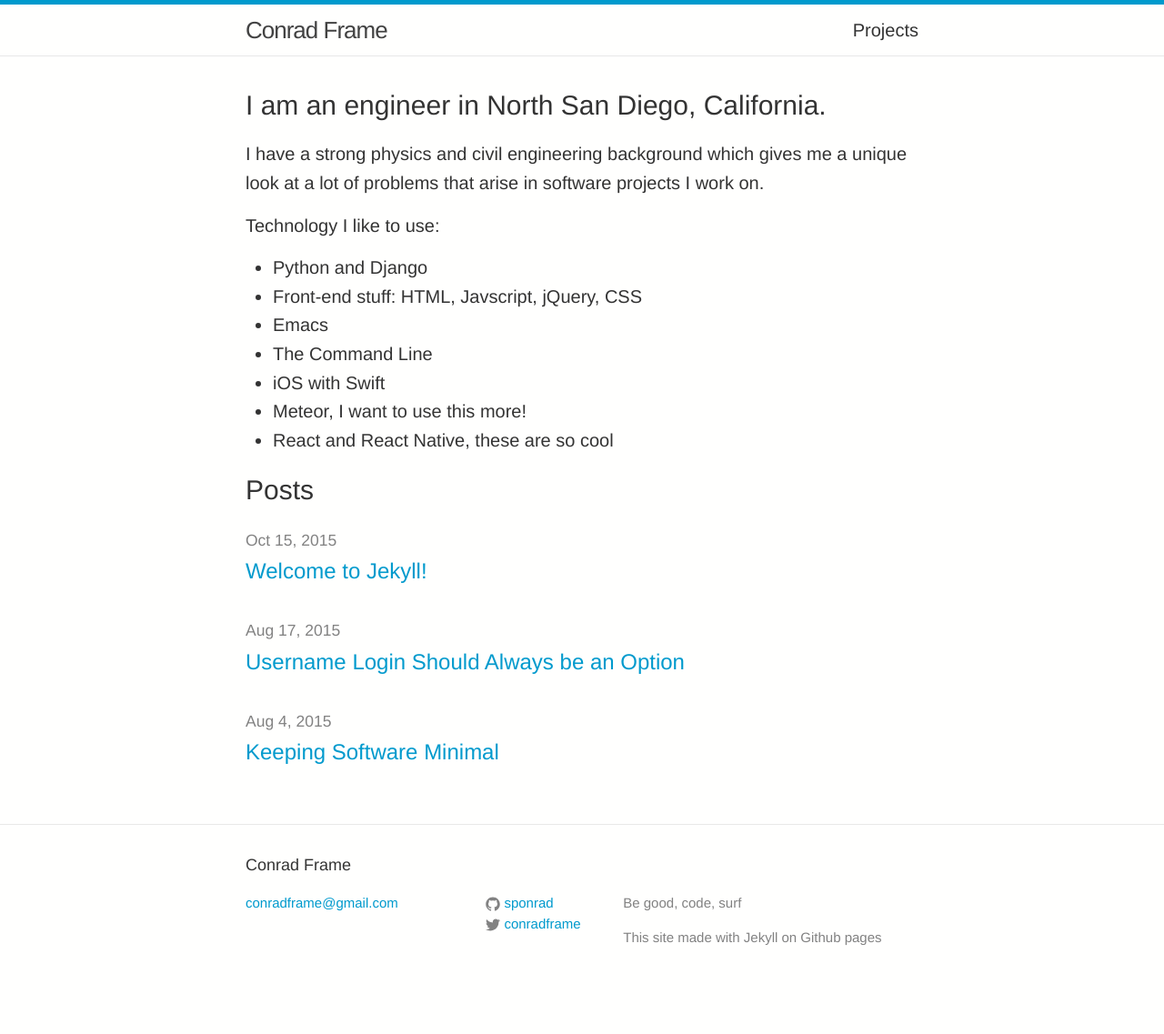
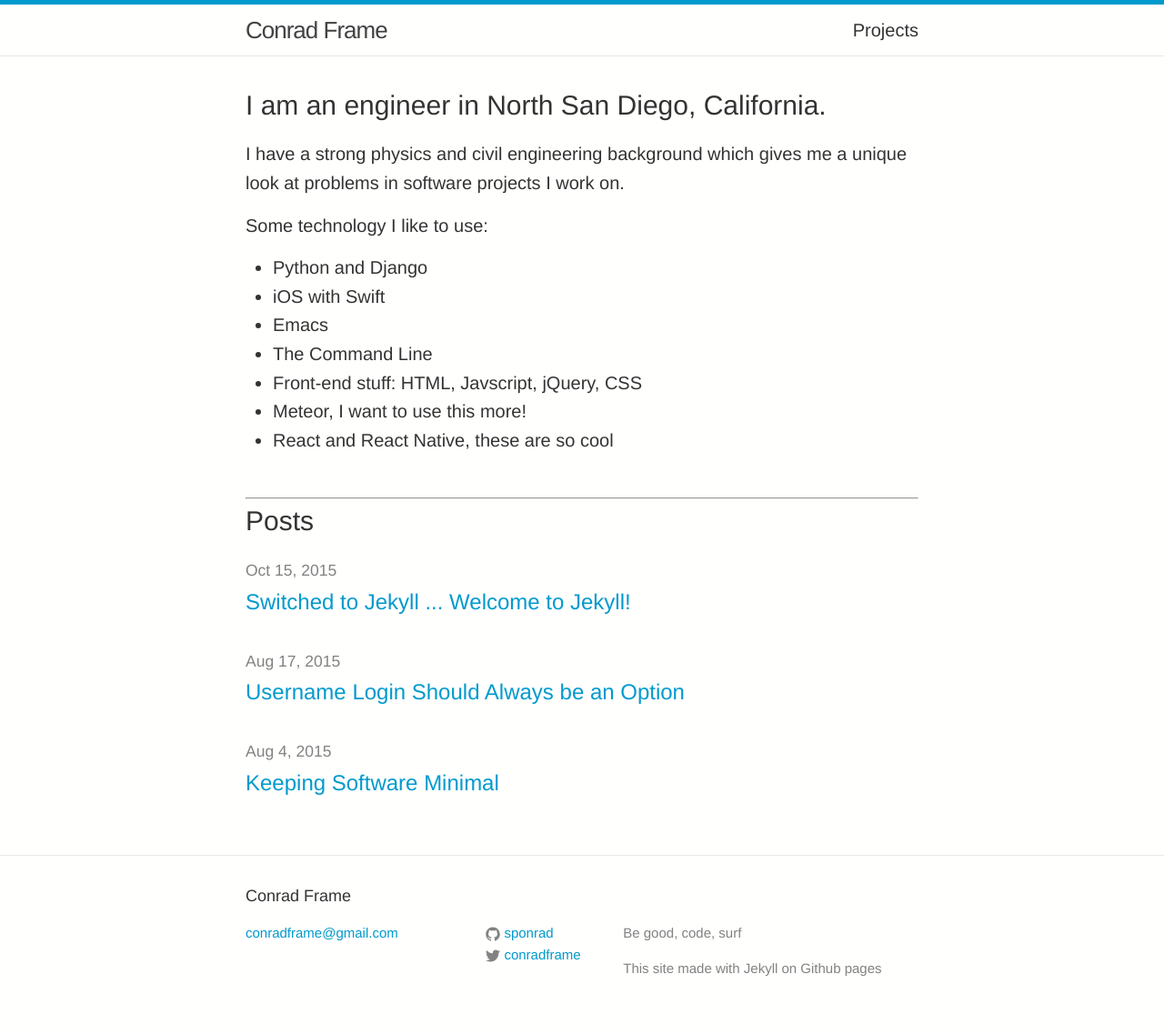
Before and after one commit to sponrad/sponrad.github.io, a Jekyll site: the page built from index.html, in a window 1280 px wide. Shown: the whole page at 91% size. Built offline with Jekyll 4.4.1, drawn with Linux system fonts in a browser that asks for light colours; before the commit the page ends 1103 px from its top, so only the background shows below that.

Commit message:
changes to site and to jekyll post

```diff
--- a/css/main.scss
+++ b/css/main.scss
@@ -6,7 +6,7 @@
 
 
 // Our variables
-$base-font-family: Georgie, Helvetica, Arial, sans-serif;
+$base-font-family: Helvetica, Arial, sans-serif;
 $base-font-size:   20px;
 $small-font-size:  $base-font-size * 0.875;
 $base-line-height: 1.58;
--- a/index.html
+++ b/index.html
@@ -5,18 +5,21 @@
 <div class="home">
 
   <h2>I am an engineer in North San Diego, California.</h2>
-  <p>I have a strong physics and civil engineering background which gives me a unique look at a lot of problems that arise in software projects I work on.</p>
+  <p>I have a strong physics and civil engineering background which gives me a unique look at problems in software projects I work on.</p>
 
-  <p>Technology I like to use:</p>
+  <p>Some technology I like to use:</p>
   <ul class="tech-list">
-  <li>Python and Django</li>
-  <li>Front-end stuff: HTML, Javscript, jQuery, CSS</li>
-  <li>Emacs</li>
-  <li>The Command Line</li>
-  <li>iOS with Swift</li>
-  <li>Meteor, I want to use this more!</li>
-  <li>React and React Native, these are so cool</li>
+    <li>Python and Django</li>
+    <li>iOS with Swift</li>
+    <li>Emacs</li>
+    <li>The Command Line</li>
+    <li>Front-end stuff: HTML, Javscript, jQuery, CSS</li>
+    <li>Meteor, I want to use this more!</li>
+    <li>React and React Native, these are so cool</li>
   </ul>
+  <br>
+
+  <hr>
 
   <ul class="post-list">
     <h2>Posts</h2>
```
Also changed, not shown: _posts/2015-10-15-welcome-to-jekyll.markdown (+10 -1 lines), projects.md (+1 -1 lines).
